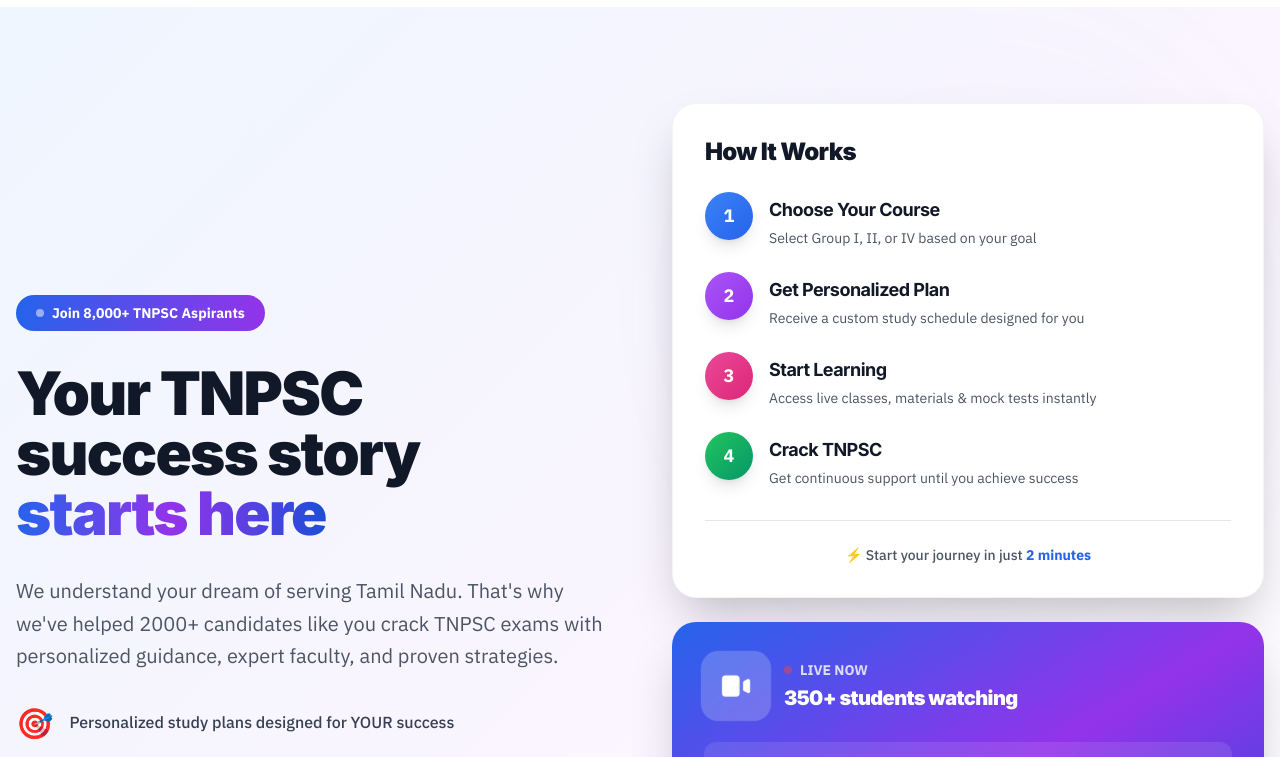
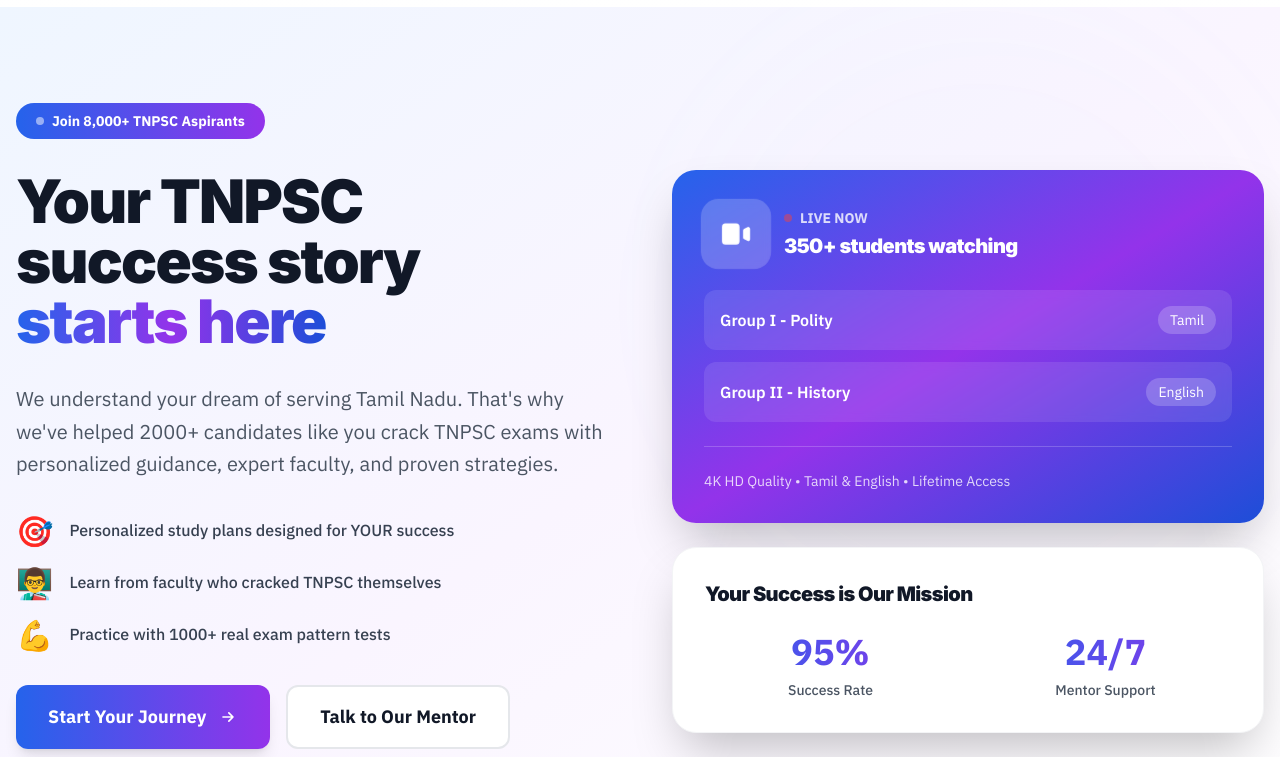
Before and after one commit to Dharshaneshwaran/Bloomes-IAS-Academy, a Next.js app: page / in a window 1280 px wide. Shown: the part 7732-8489 px from the top of the page. Built offline with nearby package versions, Linux system fonts and the light colour scheme; a web font is replaced by a local one.

Commit message:
Remove step-by-step How It Works card from OnlineClasses section

```diff
--- a/src/components/modules/OnlineClasses.tsx
+++ b/src/components/modules/OnlineClasses.tsx
@@ -150,95 +150,6 @@ export default function OnlineClasses() {
             >
               <div className="space-y-6">
 
-                {/* Step-by-Step Process Card */}
-                <motion.div
-                  initial={{ opacity: 0, y: 30 }}
-                  whileInView={{ opacity: 1, y: 0 }}
-                  viewport={{ once: true }}
-                  transition={{ duration: 0.6, delay: 0.2 }}
-                  whileHover={{ scale: 1.03, y: -5 }}
-                  className="bg-white rounded-3xl p-8 shadow-2xl border border-gray-100"
-                >
-                  <h4 className="text-gray-900 font-black text-2xl mb-6">How It Works</h4>
-
-                  <div className="space-y-6">
-                    {/* Step 1 */}
-                    <motion.div
-                      initial={{ opacity: 0, x: -20 }}
-                      whileInView={{ opacity: 1, x: 0 }}
-                      viewport={{ once: true }}
-                      transition={{ duration: 0.5, delay: 0.3 }}
-                      className="flex items-start gap-4"
-                    >
-                      <div className="w-12 h-12 bg-gradient-to-br from-blue-500 to-blue-600 rounded-full flex items-center justify-center text-white font-black text-lg flex-shrink-0 shadow-lg">
-                        1
-                      </div>
-                      <div className="flex-1 pt-1">
-                        <h5 className="text-gray-900 font-bold text-lg mb-1">Choose Your Course</h5>
-                        <p className="text-gray-600 text-sm">Select Group I, II, or IV based on your goal</p>
-                      </div>
-                    </motion.div>
-
-                    {/* Step 2 */}
-                    <motion.div
-                      initial={{ opacity: 0, x: -20 }}
-                      whileInView={{ opacity: 1, x: 0 }}
-                      viewport={{ once: true }}
-                      transition={{ duration: 0.5, delay: 0.4 }}
-                      className="flex items-start gap-4"
-                    >
-                      <div className="w-12 h-12 bg-gradient-to-br from-purple-500 to-purple-600 rounded-full flex items-center justify-center text-white font-black text-lg flex-shrink-0 shadow-lg">
-                        2
-                      </div>
-                      <div className="flex-1 pt-1">
-                        <h5 className="text-gray-900 font-bold text-lg mb-1">Get Personalized Plan</h5>
-                        <p className="text-gray-600 text-sm">Receive a custom study schedule designed for you</p>
-                      </div>
-                    </motion.div>
-
-                    {/* Step 3 */}
-                    <motion.div
-                      initial={{ opacity: 0, x: -20 }}
-                      whileInView={{ opacity: 1, x: 0 }}
-                      viewport={{ once: true }}
-                      transition={{ duration: 0.5, delay: 0.5 }}
-                      className="flex items-start gap-4"
-                    >
-                      <div className="w-12 h-12 bg-gradient-to-br from-pink-500 to-pink-600 rounded-full flex items-center justify-center text-white font-black text-lg flex-shrink-0 shadow-lg">
-                        3
-                      </div>
-                      <div className="flex-1 pt-1">
-                        <h5 className="text-gray-900 font-bold text-lg mb-1">Start Learning</h5>
-                        <p className="text-gray-600 text-sm">Access live classes, materials & mock tests instantly</p>
-                      </div>
-                    </motion.div>
-
-                    {/* Step 4 */}
-                    <motion.div
-                      initial={{ opacity: 0, x: -20 }}
-                      whileInView={{ opacity: 1, x: 0 }}
-                      viewport={{ once: true }}
-                      transition={{ duration: 0.5, delay: 0.6 }}
-                      className="flex items-start gap-4"
-                    >
-                      <div className="w-12 h-12 bg-gradient-to-br from-green-500 to-emerald-600 rounded-full flex items-center justify-center text-white font-black text-lg flex-shrink-0 shadow-lg">
-                        4
-                      </div>
-                      <div className="flex-1 pt-1">
-                        <h5 className="text-gray-900 font-bold text-lg mb-1">Crack TNPSC</h5>
-                        <p className="text-gray-600 text-sm">Get continuous support until you achieve success</p>
-                      </div>
-                    </motion.div>
-                  </div>
-
-                  {/* Bottom CTA */}
-                  <div className="mt-8 pt-6 border-t border-gray-200">
-                    <p className="text-center text-gray-600 text-sm font-medium">
-                      ⚡ Start your journey in just <span className="text-blue-600 font-bold">2 minutes</span>
-                    </p>
-                  </div>
-                </motion.div>
-
                 {/* Live Classes Card */}
                 <motion.div
                   initial={{ opacity: 0, y: 30 }}
```
